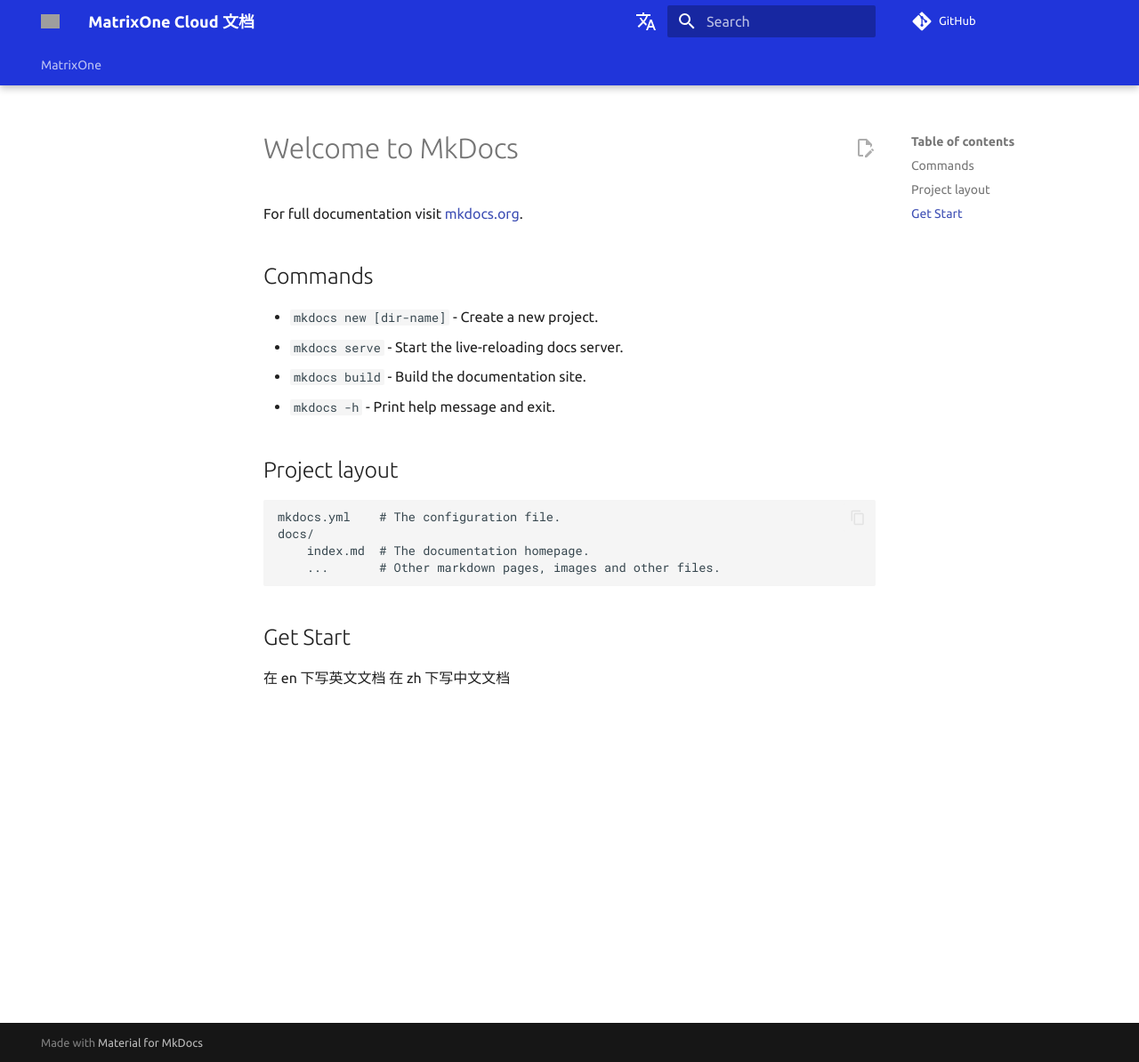
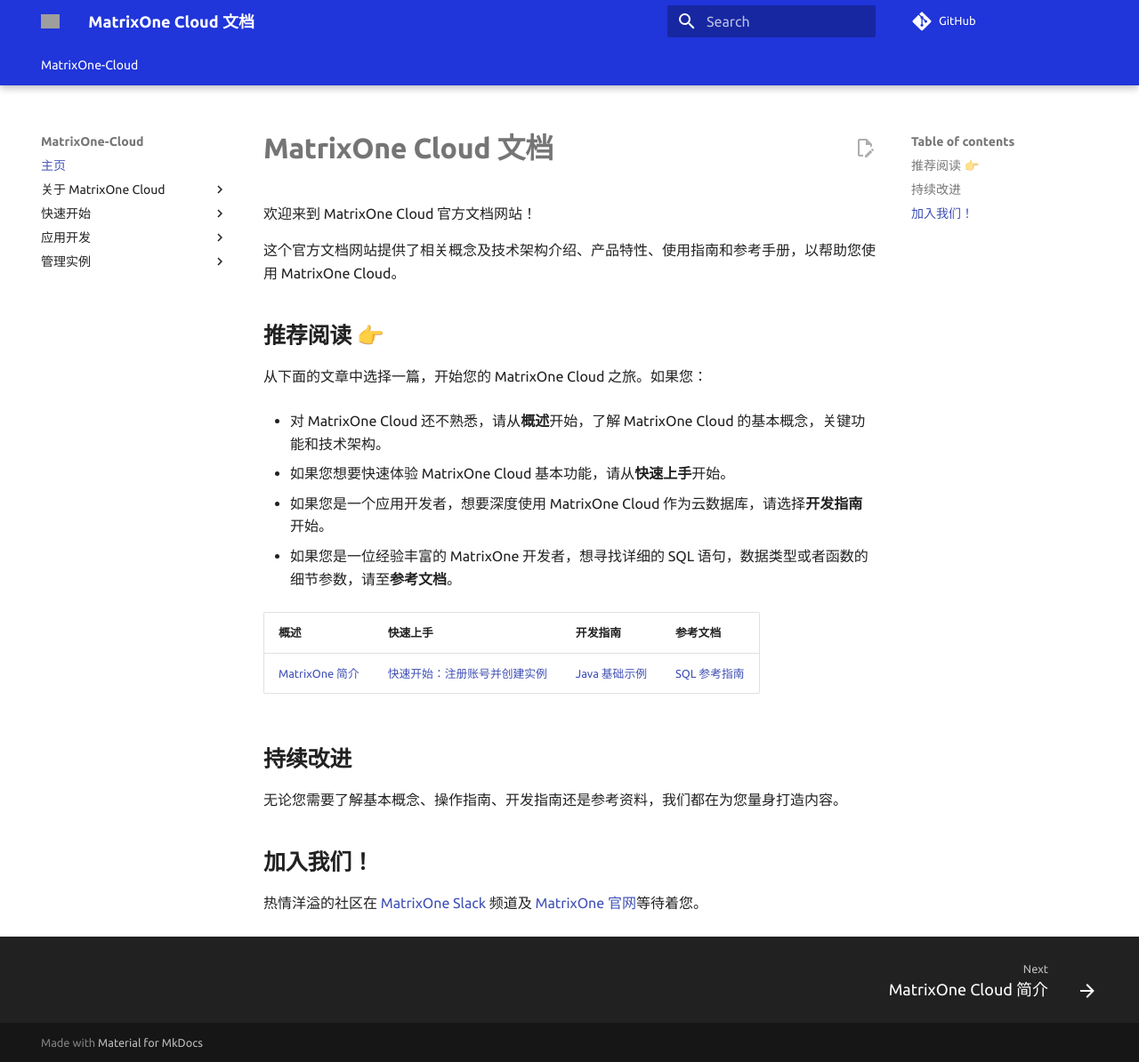
Before and after one commit to yangj1211/moc-docs, an MkDocs documentation site: the page built from docs/README.md, in a window 1280 px wide and 1194 px high. Shown: the whole window at 89% size. Built offline with MkDocs 1.6.1 and Material for MkDocs 9.7.7, drawn with Linux system fonts in a browser that asks for light colours; comment, search, counter and statistics services are not loaded; the version menu is left out; grey boxes are pictures that could not be loaded.

Commit message:
feat(config): update config tabs
恢复 navigation 的 tabs, readme 页面展示问题

```diff
--- a/docs/index.md
+++ /dev/null
@@ -1,22 +0,0 @@
-# Welcome to MkDocs
-
-For full documentation visit [mkdocs.org](https://www.mkdocs.org).
-
-## Commands
-
-- `mkdocs new [dir-name]` - Create a new project.
-- `mkdocs serve` - Start the live-reloading docs server.
-- `mkdocs build` - Build the documentation site.
-- `mkdocs -h` - Print help message and exit.
-
-## Project layout
-
-    mkdocs.yml    # The configuration file.
-    docs/
-        index.md  # The documentation homepage.
-        ...       # Other markdown pages, images and other files.
-
-## Get Start
-
-在 en 下写英文文档
-在 zh 下写中文文档
--- a/mkdocs.yml
+++ b/mkdocs.yml
@@ -24,17 +24,6 @@
   - stylesheets/extra.css
 extra_javascript:
   - javascripts/extra.js
-extra:
-  homepage: https://www.matrixorigin.cn
-  version:
-    provider: mike
-  alternate:
-    - name: English
-      link: /en/
-      lang: en
-    - name: 中文简体
-      link: /
-      lang: zh
 markdown_extensions:
   - admonition
   - pymdownx.details
@@ -45,7 +34,7 @@
   - pymdownx.tasklist:
       custom_checkbox: true
 nav:
-  - MatrixOne:
+  - MatrixOne-Cloud:
     - 主页: README.md
     - 关于 MatrixOne Cloud:
       - MatrixOne Cloud 简介: MatrixOne-Cloud/Overview/matrixonecloud-introduction.md
--- a/requirements.txt
+++ b/requirements.txt
@@ -1,2 +1,2 @@
-mkdocs-material==8.2.8
+mkdocs-material==9.1.21
 mike==1.1.2
```
